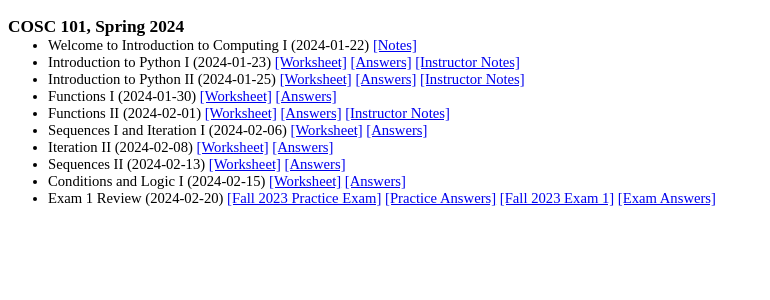
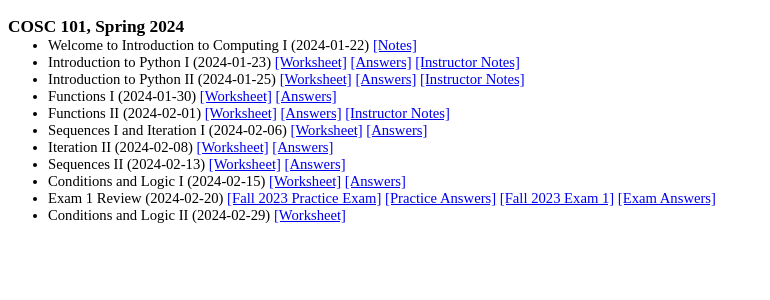
Before and after one commit to georgianahaldeman/cosc101, a Jekyll site: the page built from docs/notes/index.md, in a window 1280 px wide. Shown: the top 300 px of the page, without its empty margins (0-770 px from the left). Built offline with Jekyll 4.4.1, drawn with Linux system fonts in a browser that asks for light colours; our own code applies the rules of GitHub Pages for plain Markdown files.

Commit message:
2 29 worksheet

```diff
--- a/docs/notes/index.md
+++ b/docs/notes/index.md
@@ -20,11 +20,11 @@
 
 - Exam 1 Review (2024-02-20) [[Fall 2023 Practice Exam]](./fall2023/9_26.pdf) [[Practice Answers]](./fall2023/9_26_answers.pdf) [[Fall 2023 Exam 1]](./files/exam1_fall23.pdf) [[Exam Answers]](./files/f23_exam1_ans.pdf)
 
-<!--
-- Conditions and Logic II (2023-09-21) [[Worksheet]](./notes/9_21.pdf) [[Notes]](./answers/9_21_answers.pdf)
+
+- Conditions and Logic II (2024-02-29) [[Worksheet]](./files/2_29.pdf)
 
 
-
+<!--
 - Iteration III (2023-10-03) [[Worksheet]](./notes/10_3.pdf) [[Notes]](./answers/10_3_answers.pdf)
 
 - Sequences II and Mutability I (2023-10-05) [[Worksheet]](./notes/10_5.pdf) [[Notes]](./answers/10_5_answers.pdf)
```
Also changed, not shown: 1 other file.
